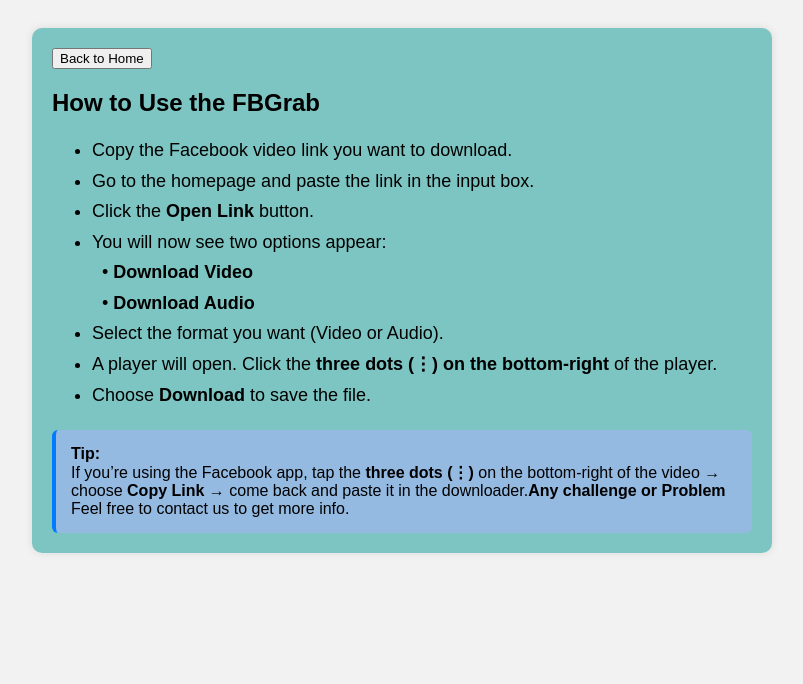
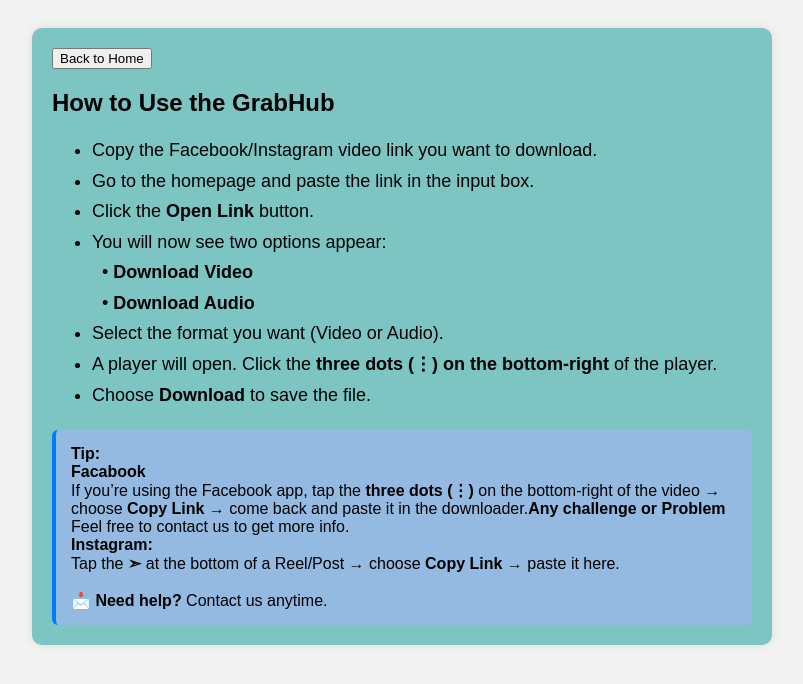
Before and after one commit to Ericmusyoka2020/updatedfrontendfb, a plain HTML site: page use.html in a window 1280 px wide. Shown: the whole page, without its empty margins (238-1041 px from the left). Drawn offline with Linux system fonts and the light colour scheme.

Commit message:
Revise usage instructions and site title
Updated instructions and branding in the usage guide.

```diff
--- a/use.html
+++ b/use.html
@@ -1,9 +1,22 @@
+
 <!DOCTYPE html>
 <html lang="en">
 <head>
   <meta charset="UTF-8">
   <meta name="viewport" content="width=device-width, initial-scale=1.0">
-  <title>How to Use the Site</title>
+
+
+<!-- Standard favicon (ICO) -->
+<link rel="icon" href="favicon.ico" type="image/x-icon">
+
+<!-- PNG favicon for modern browsers -->
+<link rel="icon" href="favicon.png" type="image/png">
+
+<!-- Apple touch icon for iOS devices -->
+<link rel="apple-touch-icon" sizes="180x180" href="favicon.png">
+
+<!-- Android Chrome -->
+<link rel="icon" sizes="192x192" href="favicon.png">
   <style>
     body { font-family: Arial; padding: 20px; background: #f2f2f2; }
     .container {
@@ -24,10 +37,10 @@
     <a href="index.html">
       <button> Back to Home</button>
     </a>
-    <h2>How to Use the FBGrab</h2>
+    <h2>How to Use the GrabHub</h2>
 
     <ul>
-      <li>Copy the Facebook video link you want to download.</li>
+      <li>Copy the Facebook/Instagram video link you want to download.</li>
       <li>Go to the homepage and paste the link in the input box.</li>
       <li>Click the <strong>Open Link</strong> button.</li>
       <li>You will now see two options appear:<br>
@@ -41,9 +54,21 @@
 
     <div class="tip">
       <strong>Tip:</strong><br>
+     <strong>Facabook</strong> <br>
       If you’re using the Facebook app, tap the <strong>three dots (⋮)</strong> on the bottom-right of the video →
       choose <strong>Copy Link</strong> → come back and paste it in the downloader.<strong>Any challenge or Problem</strong> Feel free to contact us to get more info.
+      <br>
+      <strong>Instagram:</strong><br>
+  Tap the <strong>
+ ➣</strong> at the bottom of a Reel/Post →
+  choose <strong>Copy Link</strong> → paste it here.
+
+  <br><br>
+
+  <strong>📩 Need help?</strong> Contact us anytime.
+</div>
     </div>
+
 
   </div>
 
```
